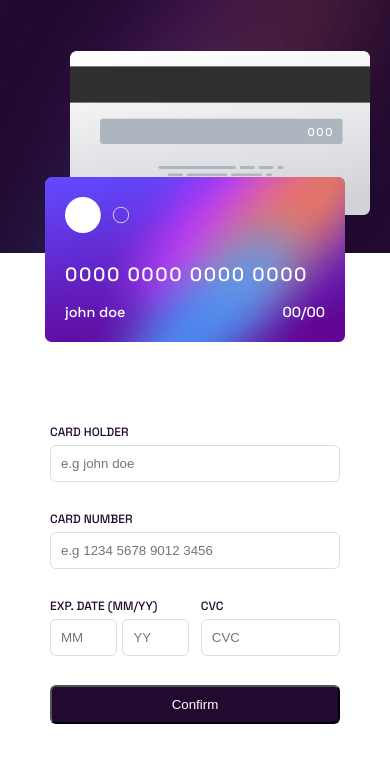
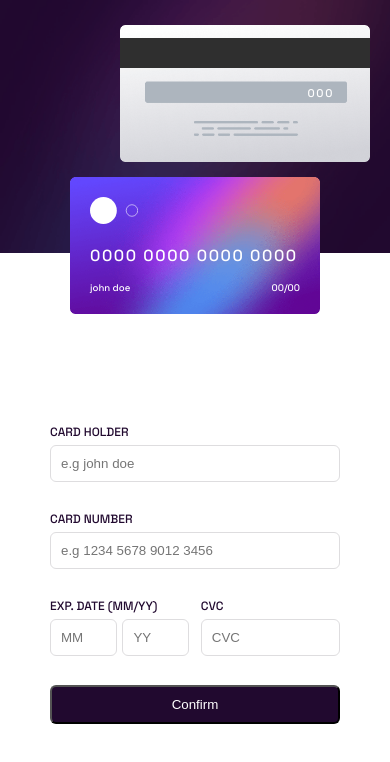
Before and after one commit to abood898/card-site, a plain HTML site: page index.html in a window 390 px wide. Drawn offline with Linux system fonts and the light colour scheme.

Commit message:
Update style.css

```diff
--- a/style.css
+++ b/style.css
@@ -56,25 +56,6 @@ main .left-container .back-image {
   }
 }
 
-@media (max-width: 767px) {
-  main {
-    flex-direction: column;
-  }
-  main .left-container {
-    background-image: url("images/bg-main-mobile.png");
-  }
-  main .left-container .front-image {
-    transform: translateX(50%);
-    top: 70%;
-    right: 50%;
-    z-index: 1;
-  }
-  main .left-container .back-image {
-    transform: translateX(0);
-    top: 20%;
-    right: 20px;
-  }
-}
 main .left-container .image img:first-of-type {
   max-width: 100%;
   position: absolute;
@@ -102,7 +83,42 @@ main .left-container .back-image .cvc {
   margin-bottom: 2px;
   letter-spacing: 0.1rem;
 }
+@media (max-width: 767px) {
+  main {
+    flex-direction: column;
+  }
+  main .left-container {
+    background-image: url("images/bg-main-mobile.png");
+  }
 
+  main .left-container .image {
+    width: 250px;
+  }
+  main .left-container .front-image {
+    transform: translateX(50%);
+    top: 70%;
+    right: 50%;
+    z-index: 1;
+  }
+  main .left-container .back-image {
+    transform: translateX(0);
+    top: 10%;
+    right: 20px;
+  }
+  main .left-container .front-image .card-logo {
+    width: 3rem;
+  }
+  main .left-container .front-image .card-number {
+    margin-top: 1rem;
+    font-size: 1rem;
+  }
+  main .left-container .front-image .name-date {
+    font-size: 0.6rem;
+  }
+  main .left-container .back-image .cvc {
+    margin-bottom: 30px;
+  }
+}
 /* ***************************************** */
 
 main .right-container {
```
